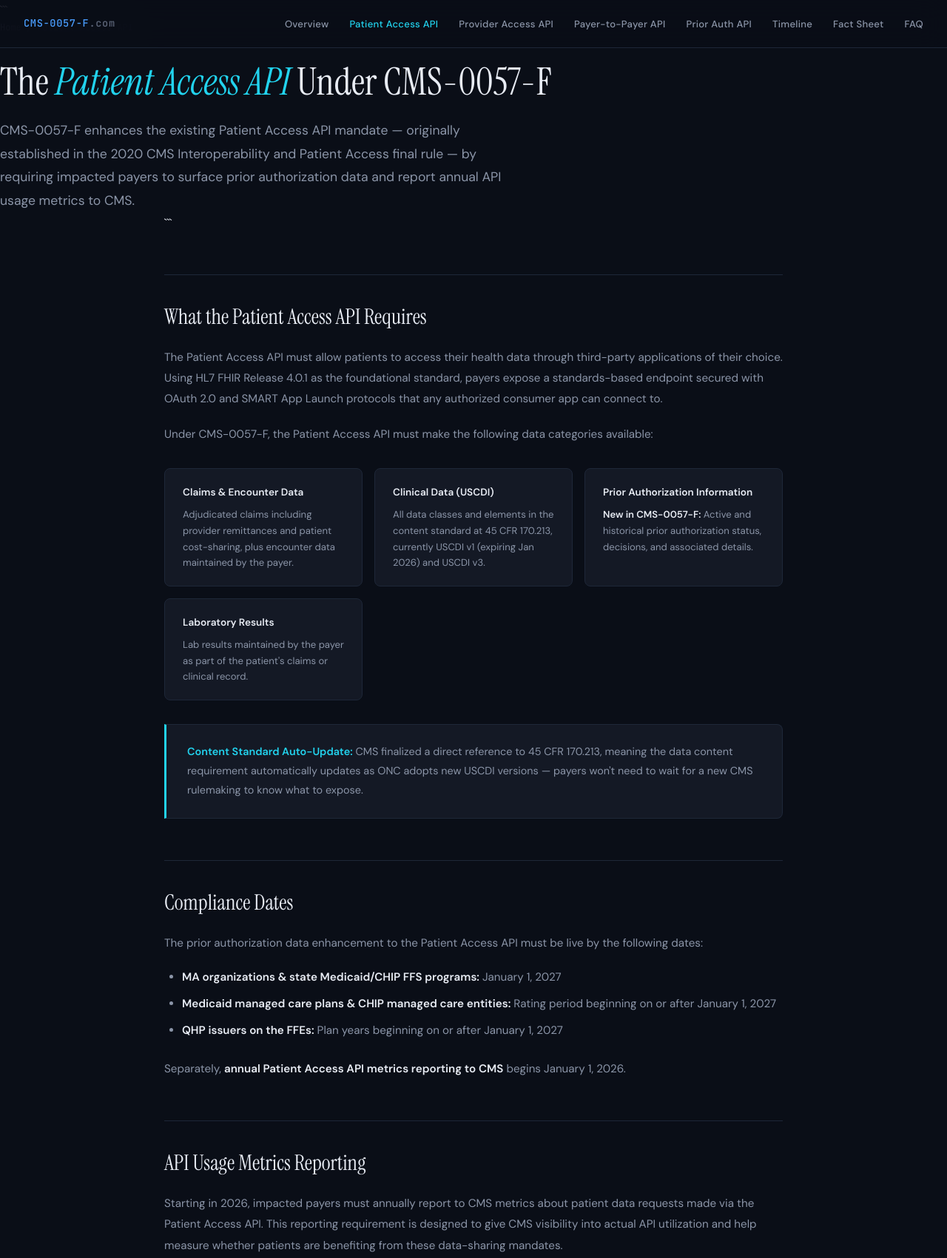
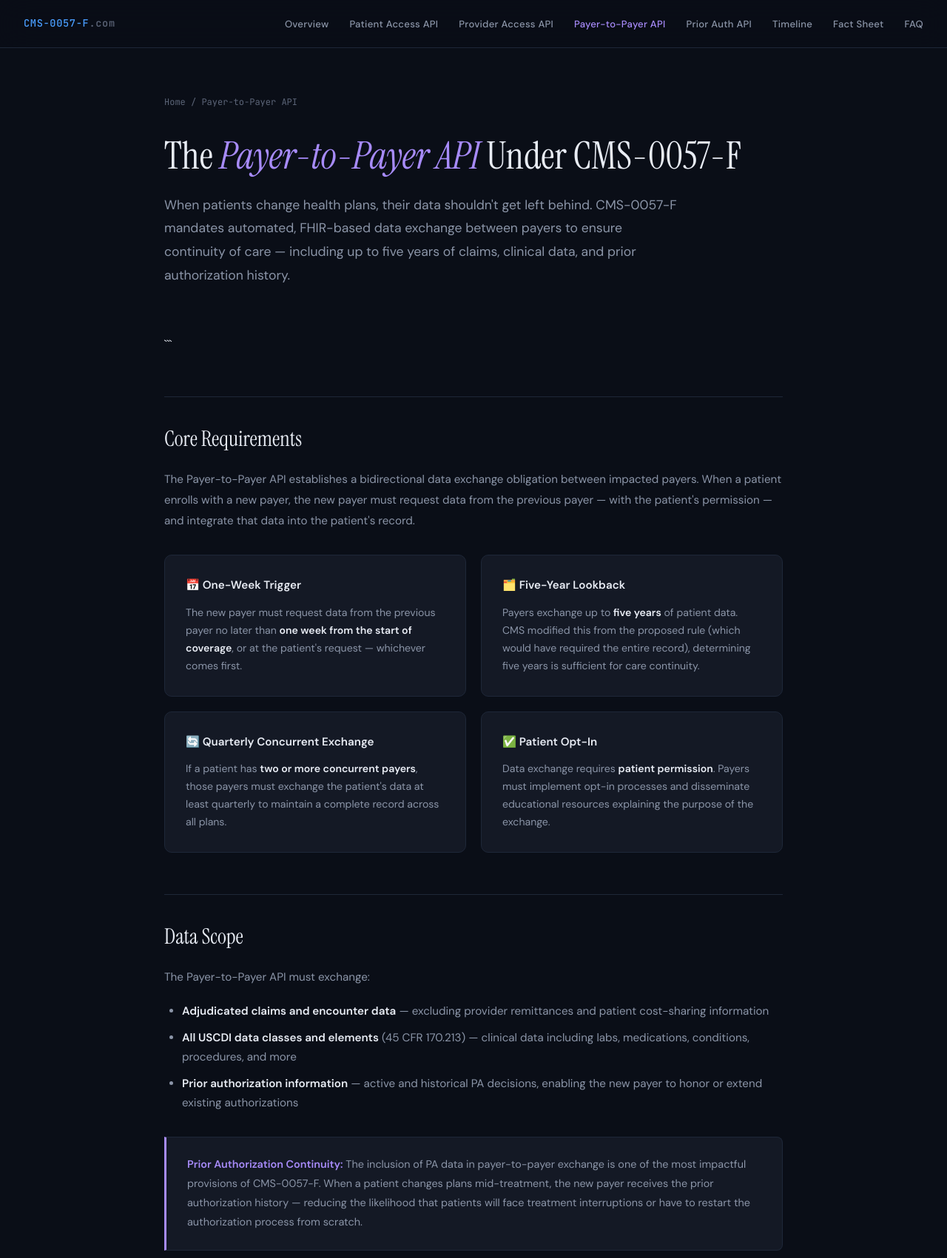
Before and after one commit to aurelianware/cms-0057-f, a plain HTML site: page payer-to-payer-api.html in a window 1280 px wide. Shown: the top 1701 px of the page at 74% size. Drawn offline with Linux system fonts and the light colour scheme.

Commit message:
Update Payer-to-Payer API page content and metadata

````diff
--- a/payer-to-payer-api.html
+++ b/payer-to-payer-api.html
@@ -4,12 +4,10 @@
 <head>
     <meta charset="UTF-8">
     <meta name="viewport" content="width=device-width, initial-scale=1.0">
-    <title>Patient Access API | CMS-0057-F Requirements & Implementation Guide</title>
-    <meta name="description" content="Complete guide to the Patient Access API requirements under CMS-0057-F. Learn about FHIR R4 implementation, USCDI data classes, prior authorization data sharing, compliance dates, and reporting obligations for impacted payers.">
-    <meta name="keywords" content="Patient Access API, CMS-0057-F, FHIR Patient Access, HL7 FHIR R4, USCDI, patient health data API, claims data API, prior authorization patient access, SMART App Launch, OAuth 2.0, healthcare interoperability">
-    <link rel="canonical" href="https://cms-0057-f.com/patient-access-api">
-    <meta property="og:title" content="Patient Access API — CMS-0057-F Requirements">
-    <meta property="og:description" content="What health plans need to know about implementing the Patient Access API under the CMS Interoperability and Prior Authorization final rule.">
+    <title>Payer-to-Payer API | CMS-0057-F Data Exchange Requirements</title>
+    <meta name="description" content="Guide to the Payer-to-Payer API under CMS-0057-F. Requirements for automated health data exchange between payers when patients change coverage — including five-year data lookback, quarterly concurrent payer exchange, and patient opt-in processes.">
+    <meta name="keywords" content="Payer-to-Payer API, CMS-0057-F, payer data exchange, health plan data portability, patient data transfer, care continuity, concurrent payer exchange, five year data lookback, FHIR payer exchange, health plan interoperability">
+    <link rel="canonical" href="https://cms-0057-f.com/payer-to-payer-api">
     <link rel="preconnect" href="https://fonts.googleapis.com">
     <link rel="preconnect" href="https://fonts.gstatic.com" crossorigin>
     <link href="https://fonts.googleapis.com/css2?family=DM+Sans:ital,wght@0,300;0,400;0,500;0,600;0,700;1,400&family=JetBrains+Mono:wght@400;500&family=Instrument+Serif:ital@0;1&display=swap" rel="stylesheet">
@@ -17,173 +15,148 @@
     {
         "@context": "https://schema.org",
         "@type": "TechArticle",
-        "headline": "Patient Access API Requirements Under CMS-0057-F",
-        "description": "Technical and regulatory guide to the Patient Access API mandated by the CMS Interoperability and Prior Authorization final rule.",
-        "url": "https://cms-0057-f.com/patient-access-api",
-        "about": { "@type": "Thing", "name": "Patient Access API" },
+        "headline": "Payer-to-Payer API Requirements Under CMS-0057-F",
+        "url": "https://cms-0057-f.com/payer-to-payer-api",
         "breadcrumb": {
             "@type": "BreadcrumbList",
             "itemListElement": [
                 { "@type": "ListItem", "position": 1, "name": "Home", "item": "https://cms-0057-f.com/" },
-                { "@type": "ListItem", "position": 2, "name": "Patient Access API", "item": "https://cms-0057-f.com/patient-access-api" }
+                { "@type": "ListItem", "position": 2, "name": "Payer-to-Payer API", "item": "https://cms-0057-f.com/payer-to-payer-api" }
             ]
         }
     }
     </script>
     <style>
-        :root{--bg-primary:#0a0e17;--bg-secondary:#0f1420;--bg-card:#141925;--bg-card-hover:#1a2030;--border:#1e2738;--border-accent:#2a3a5c;--text-primary:#e8ecf4;--text-secondary:#8b95a8;--text-muted:#5c6578;--accent-blue:#4a9eff;--accent-cyan:#22d3ee;--accent-green:#34d399;--accent-amber:#f59e0b;--accent-rose:#f472b6;--accent-purple:#a78bfa;--font-body:'DM Sans',-apple-system,sans-serif;--font-display:'Instrument Serif',Georgia,serif;--font-mono:'JetBrains Mono',monospace}
+        :root{--bg-primary:#0a0e17;--bg-secondary:#0f1420;--bg-card:#141925;--bg-card-hover:#1a2030;--border:#1e2738;--border-accent:#2a3a5c;--text-primary:#e8ecf4;--text-secondary:#8b95a8;--text-muted:#5c6578;--accent-blue:#4a9eff;--accent-cyan:#22d3ee;--accent-green:#34d399;--accent-amber:#f59e0b;--accent-purple:#a78bfa;--font-body:'DM Sans',-apple-system,sans-serif;--font-display:'Instrument Serif',Georgia,serif;--font-mono:'JetBrains Mono',monospace}
         *,*::before,*::after{box-sizing:border-box;margin:0;padding:0}
         body{font-family:var(--font-body);background:var(--bg-primary);color:var(--text-primary);line-height:1.7;-webkit-font-smoothing:antialiased}
         nav{position:fixed;top:0;left:0;right:0;z-index:100;background:rgba(10,14,23,.85);backdrop-filter:blur(20px);border-bottom:1px solid var(--border);padding:0 2rem}
         .nav-inner{max-width:1280px;margin:0 auto;display:flex;align-items:center;justify-content:space-between;height:64px}
-        .nav-logo{font-family:var(--font-mono);font-size:.85rem;font-weight:500;color:var(--accent-blue);text-decoration:none;letter-spacing:.05em}
-        .nav-logo span{color:var(--text-muted)}
+        .nav-logo{font-family:var(--font-mono);font-size:.85rem;font-weight:500;color:var(--accent-blue);text-decoration:none;letter-spacing:.05em}.nav-logo span{color:var(--text-muted)}
         .nav-links{display:flex;gap:1.75rem;list-style:none;flex-wrap:wrap}
         .nav-links a{color:var(--text-secondary);text-decoration:none;font-size:.82rem;font-weight:500;letter-spacing:.02em;transition:color .2s}
-        .nav-links a:hover{color:var(--text-primary)}
-        .nav-links a.active{color:var(--accent-cyan)}
-
-```
+        .nav-links a:hover{color:var(--text-primary)}.nav-links a.active{color:var(--accent-purple)}
         .page-header{padding:8rem 2rem 4rem;max-width:900px;margin:0 auto}
         .breadcrumb{font-size:.75rem;color:var(--text-muted);margin-bottom:2rem;font-family:var(--font-mono)}
-    .breadcrumb a{color:var(--text-muted);text-decoration:none}
-    .breadcrumb a:hover{color:var(--accent-blue)}
+        .breadcrumb a{color:var(--text-muted);text-decoration:none}.breadcrumb a:hover{color:var(--accent-blue)}
         .page-header h1{font-family:var(--font-display);font-size:clamp(2.2rem,5vw,3.2rem);font-weight:400;line-height:1.2;margin-bottom:1.25rem}
-    .page-header h1 em{font-style:italic;color:var(--accent-cyan)}
+        .page-header h1 em{font-style:italic;color:var(--accent-purple)}
         .page-header .lead{font-size:1.1rem;color:var(--text-secondary);line-height:1.8;max-width:700px}
-
         .content{max-width:900px;margin:0 auto;padding:0 2rem 5rem}
         .content h2{font-family:var(--font-display);font-size:1.8rem;font-weight:400;margin:3.5rem 0 1rem;padding-top:2rem;border-top:1px solid var(--border)}
-    .content h3{font-size:1.1rem;font-weight:600;margin:2rem 0 .75rem;color:var(--accent-cyan)}
+        .content h3{font-size:1.1rem;font-weight:600;margin:2rem 0 .75rem;color:var(--accent-purple)}
         .content p{color:var(--text-secondary);margin-bottom:1.25rem;font-size:.95rem;line-height:1.85}
-    .content ul,.content ol{color:var(--text-secondary);margin:0 0 1.5rem 1.5rem;font-size:.95rem}
+        .content ul{color:var(--text-secondary);margin:0 0 1.5rem 1.5rem;font-size:.95rem}
         .content li{margin-bottom:.65rem;line-height:1.7}
         .content strong{color:var(--text-primary);font-weight:600}
-
-    .info-box{background:var(--bg-card);border:1px solid var(--border);border-left:3px solid var(--accent-cyan);border-radius:0 8px 8px 0;padding:1.5rem 1.75rem;margin:2rem 0;font-size:.9rem;color:var(--text-secondary);line-height:1.8}
-    .info-box strong{color:var(--accent-cyan)}
-
-    .data-grid{display:grid;grid-template-columns:repeat(auto-fill,minmax(260px,1fr));gap:1rem;margin:2rem 0}
-    .data-item{background:var(--bg-card);border:1px solid var(--border);border-radius:8px;padding:1.25rem 1.5rem}
-    .data-item h4{font-size:.85rem;font-weight:600;margin-bottom:.5rem;color:var(--text-primary)}
-    .data-item p{font-size:.82rem;color:var(--text-secondary);margin:0;line-height:1.65}
-
+        .info-box{background:var(--bg-card);border:1px solid var(--border);border-left:3px solid var(--accent-purple);border-radius:0 8px 8px 0;padding:1.5rem 1.75rem;margin:2rem 0;font-size:.9rem;color:var(--text-secondary);line-height:1.8}
+        .info-box strong{color:var(--accent-purple)}
+        .highlight-grid{display:grid;grid-template-columns:repeat(auto-fill,minmax(300px,1fr));gap:1.25rem;margin:2rem 0}
+        .highlight-card{background:var(--bg-card);border:1px solid var(--border);border-radius:10px;padding:1.75rem}
+        .highlight-card h4{font-size:.95rem;font-weight:600;margin-bottom:.75rem;display:flex;align-items:center;gap:.5rem}
+        .highlight-card p{font-size:.88rem;color:var(--text-secondary);margin:0;line-height:1.7}
         .cta-inline{display:flex;gap:1rem;margin:3rem 0;flex-wrap:wrap}
         .cta-inline a{display:inline-flex;align-items:center;gap:.5rem;padding:.75rem 1.5rem;border-radius:8px;font-size:.88rem;font-weight:600;text-decoration:none;transition:all .2s}
-    .cta-primary{background:var(--accent-blue);color:#fff}
-    .cta-primary:hover{background:#5aabff;transform:translateY(-1px)}
-    .cta-secondary{background:var(--bg-card);color:var(--text-primary);border:1px solid var(--border)}
-    .cta-secondary:hover{border-color:var(--border-accent)}
-
+        .cta-primary{background:var(--accent-blue);color:#fff}.cta-primary:hover{background:#5aabff;transform:translateY(-1px)}
+        .cta-secondary{background:var(--bg-card);color:var(--text-primary);border:1px solid var(--border)}.cta-secondary:hover{border-color:var(--border-accent)}
         footer{padding:3rem 2rem;border-top:1px solid var(--border);text-align:center}
         footer p{font-size:.78rem;color:var(--text-muted);line-height:1.8;max-width:700px;margin:0 auto}
-
         @media(max-width:768px){.nav-links{display:none}.page-header{padding:6rem 1.25rem 3rem}.content{padding:0 1.25rem 3rem}}
     </style>
-```
-
 </head>
 <body>
 
-<nav>
-    <div class="nav-inner">
+<nav><div class="nav-inner">
     <a href="/" class="nav-logo">CMS-0057-F<span>.com</span></a>
     <ul class="nav-links">
         <li><a href="/">Overview</a></li>
-            <li><a href="/patient-access-api" class="active">Patient Access API</a></li>
+        <li><a href="/patient-access-api">Patient Access API</a></li>
         <li><a href="/provider-access-api">Provider Access API</a></li>
-            <li><a href="/payer-to-payer-api">Payer-to-Payer API</a></li>
+        <li><a href="/payer-to-payer-api" class="active">Payer-to-Payer API</a></li>
         <li><a href="/prior-authorization-api">Prior Auth API</a></li>
         <li><a href="/compliance-timeline">Timeline</a></li>
             <li><a href="/fact-sheet">Fact Sheet</a></li>
             <li><a href="/faq">FAQ</a></li>
     </ul>
-    </div>
-</nav>
+</div></nav>
 
 <div class="page-header">
-    <div class="breadcrumb"><a href="/">Home</a> / Patient Access API</div>
-    <h1>The <em>Patient Access API</em> Under CMS-0057-F</h1>
-    <p class="lead">CMS-0057-F enhances the existing Patient Access API mandate — originally established in the 2020 CMS Interoperability and Patient Access final rule — by requiring impacted payers to surface prior authorization data and report annual API usage metrics to CMS.</p>
+    <div class="breadcrumb"><a href="/">Home</a> / Payer-to-Payer API</div>
+    <h1>The <em>Payer-to-Payer API</em> Under CMS-0057-F</h1>
+    <p class="lead">When patients change health plans, their data shouldn't get left behind. CMS-0057-F mandates automated, FHIR-based data exchange between payers to ensure continuity of care — including up to five years of claims, clinical data, and prior authorization history.</p>
 </div>
 
 <div class="content">
 
 ```
-<h2>What the Patient Access API Requires</h2>
-<p>The Patient Access API must allow patients to access their health data through third-party applications of their choice. Using HL7 FHIR Release 4.0.1 as the foundational standard, payers expose a standards-based endpoint secured with OAuth 2.0 and SMART App Launch protocols that any authorized consumer app can connect to.</p>
+<h2>Core Requirements</h2>
+<p>The Payer-to-Payer API establishes a bidirectional data exchange obligation between impacted payers. When a patient enrolls with a new payer, the new payer must request data from the previous payer — with the patient's permission — and integrate that data into the patient's record.</p>
 
-<p>Under CMS-0057-F, the Patient Access API must make the following data categories available:</p>
-
-<div class="data-grid">
-    <div class="data-item">
-        <h4>Claims &amp; Encounter Data</h4>
-        <p>Adjudicated claims including provider remittances and patient cost-sharing, plus encounter data maintained by the payer.</p>
+<div class="highlight-grid">
+    <div class="highlight-card">
+        <h4>📅 One-Week Trigger</h4>
+        <p>The new payer must request data from the previous payer no later than <strong>one week from the start of coverage</strong>, or at the patient's request — whichever comes first.</p>
     </div>
-    <div class="data-item">
-        <h4>Clinical Data (USCDI)</h4>
-        <p>All data classes and elements in the content standard at 45 CFR 170.213, currently USCDI v1 (expiring Jan 2026) and USCDI v3.</p>
+    <div class="highlight-card">
+        <h4>🗂️ Five-Year Lookback</h4>
+        <p>Payers exchange up to <strong>five years</strong> of patient data. CMS modified this from the proposed rule (which would have required the entire record), determining five years is sufficient for care continuity.</p>
     </div>
-    <div class="data-item">
-        <h4>Prior Authorization Information</h4>
-        <p><strong>New in CMS-0057-F:</strong> Active and historical prior authorization status, decisions, and associated details.</p>
+    <div class="highlight-card">
+        <h4>🔄 Quarterly Concurrent Exchange</h4>
+        <p>If a patient has <strong>two or more concurrent payers</strong>, those payers must exchange the patient's data at least quarterly to maintain a complete record across all plans.</p>
     </div>
-    <div class="data-item">
-        <h4>Laboratory Results</h4>
-        <p>Lab results maintained by the payer as part of the patient's claims or clinical record.</p>
+    <div class="highlight-card">
+        <h4>✅ Patient Opt-In</h4>
+        <p>Data exchange requires <strong>patient permission</strong>. Payers must implement opt-in processes and disseminate educational resources explaining the purpose of the exchange.</p>
     </div>
 </div>
 
+<h2>Data Scope</h2>
+<p>The Payer-to-Payer API must exchange:</p>
+<ul>
+    <li><strong>Adjudicated claims and encounter data</strong> — excluding provider remittances and patient cost-sharing information</li>
+    <li><strong>All USCDI data classes and elements</strong> (45 CFR 170.213) — clinical data including labs, medications, conditions, procedures, and more</li>
+    <li><strong>Prior authorization information</strong> — active and historical PA decisions, enabling the new payer to honor or extend existing authorizations</li>
+</ul>
+
 <div class="info-box">
-    <strong>Content Standard Auto-Update:</strong> CMS finalized a direct reference to 45 CFR 170.213, meaning the data content requirement automatically updates as ONC adopts new USCDI versions — payers won't need to wait for a new CMS rulemaking to know what to expose.
+    <strong>Prior Authorization Continuity:</strong> The inclusion of PA data in payer-to-payer exchange is one of the most impactful provisions of CMS-0057-F. When a patient changes plans mid-treatment, the new payer receives the prior authorization history — reducing the likelihood that patients will face treatment interruptions or have to restart the authorization process from scratch.
 </div>
 
 <h2>Compliance Dates</h2>
-<p>The prior authorization data enhancement to the Patient Access API must be live by the following dates:</p>
 <ul>
     <li><strong>MA organizations &amp; state Medicaid/CHIP FFS programs:</strong> January 1, 2027</li>
     <li><strong>Medicaid managed care plans &amp; CHIP managed care entities:</strong> Rating period beginning on or after January 1, 2027</li>
     <li><strong>QHP issuers on the FFEs:</strong> Plan years beginning on or after January 1, 2027</li>
 </ul>
-<p>Separately, <strong>annual Patient Access API metrics reporting to CMS</strong> begins January 1, 2026.</p>
 
-<h2>API Usage Metrics Reporting</h2>
-<p>Starting in 2026, impacted payers must annually report to CMS metrics about patient data requests made via the Patient Access API. This reporting requirement is designed to give CMS visibility into actual API utilization and help measure whether patients are benefiting from these data-sharing mandates.</p>
+<h2>Technical Architecture</h2>
+<h3>System-to-System Exchange</h3>
+<p>Unlike the Patient Access API (which is consumer-facing), the Payer-to-Payer API operates as a backend service-to-service integration. CMS requires FHIR R4 as the base standard and strongly recommends the SMART Backend Services authorization profile for mutual authentication between payer systems.</p>
 
-<h2>Technical Standards</h2>
-<h3>Required Standards</h3>
+<h3>Data Integration Obligation</h3>
+<p>Receiving payers are not just required to accept data — they must <strong>integrate</strong> the received information into the patient's record. This means incorporating claims history, clinical data, and PA information into the payer's core administrative and clinical data systems in a way that supports downstream care coordination, utilization management, and patient access via the Patient Access API.</p>
+
+<h3>Previous/Concurrent Payer Discovery</h3>
+<p>Payers must implement processes to gather information about a patient's previous and concurrent payers. CMS acknowledges this is operationally complex and allows payers flexibility in how they collect this information — whether through enrollment forms, patient attestation, or other mechanisms.</p>
+
+<h2>Operational Challenges</h2>
+<p>The Payer-to-Payer API introduces several unique operational challenges that differentiate it from the other mandated APIs:</p>
 <ul>
-    <li><strong>HL7 FHIR Release 4.0.1</strong> — base interoperability standard (45 CFR 170.215(a)(1))</li>
-    <li><strong>US Core IG STU 3.1.1</strong> — FHIR profiling for US healthcare data (45 CFR 170.215(b)(1)(i))</li>
-    <li><strong>SMART App Launch IG 1.0.0</strong> — OAuth 2.0-based app authorization (45 CFR 170.215(c)(1))</li>
-    <li><strong>OpenID Connect Core 1.0</strong> — identity layer for patient authentication (45 CFR 170.215(e)(1))</li>
+    <li><strong>Payer identity resolution</strong> — determining which FHIR endpoint belongs to the patient's previous payer</li>
+    <li><strong>Data reconciliation</strong> — merging claims and clinical data from different systems with different coding practices and data models</li>
+    <li><strong>Consent management at scale</strong> — tracking opt-in status across potentially millions of members with multiple prior payers</li>
+    <li><strong>Concurrent exchange cadence</strong> — establishing quarterly batch processes for dual-eligible and multi-plan populations</li>
 </ul>
 
-<h3>Strongly Recommended IGs</h3>
-<p>CMS strongly recommends that payers use specific HL7 Da Vinci Implementation Guides to supplement the required standards, including the CARIN Consumer Directed Payer Data Exchange IG for claims data and the Da Vinci PDex IG for payer data exchange profiles.</p>
-
-<h3>Voluntary Early Adoption of Updated Standards</h3>
-<p>Payers may voluntarily adopt newer versions of any required standard, specification, or IG before CMS formally adopts them through regulation — provided the updated version does not disrupt end users' ability to access data through the API.</p>
-
-<h2>Patient Privacy &amp; Security</h2>
-<p>The Patient Access API leverages OAuth 2.0 and OpenID Connect to ensure that patients maintain granular control over which apps access their data. CMS emphasizes that implementation must align with HIPAA Privacy Rule requirements (45 CFR Parts 160 and 164), and patients' personal representatives may exercise data access rights on their behalf as permitted by applicable law.</p>
-
-<p>CMS has expressed concern about ensuring that members of all communities can benefit from API-enabled app access — including individuals with disabilities, limited English proficiency, low literacy, and those facing geographic or economic barriers to technology adoption.</p>
-
-<h2>Terminology Change</h2>
-<p>CMS finalized terminology changes related to the Patient Access API that take effect on the final rule's effective date. This is a non-substantive update that does not change the underlying requirements but aligns regulatory language with current usage.</p>
-
 <div class="cta-inline">
-    <a href="/provider-access-api" class="cta-primary">Next: Provider Access API →</a>
-    <a href="/" class="cta-secondary">← Back to Overview</a>
+    <a href="/prior-authorization-api" class="cta-primary">Next: Prior Authorization API →</a>
+    <a href="/provider-access-api" class="cta-secondary">← Provider Access API</a>
 </div>
 ```
 
 </div>
 
-<footer>
-    <p>CMS-0057-F.com is an independent educational resource. Not affiliated with CMS or HHS.<br>&copy; 2024–2026 CMS-0057-F.com</p>
-</footer>
-
+<footer><p>CMS-0057-F.com is an independent educational resource. Not affiliated with CMS or HHS.<br>&copy; 2024–2026 CMS-0057-F.com</p></footer>
 </body>
 </html>
````
Lines whose indentation alone changed are shown as unchanged.
